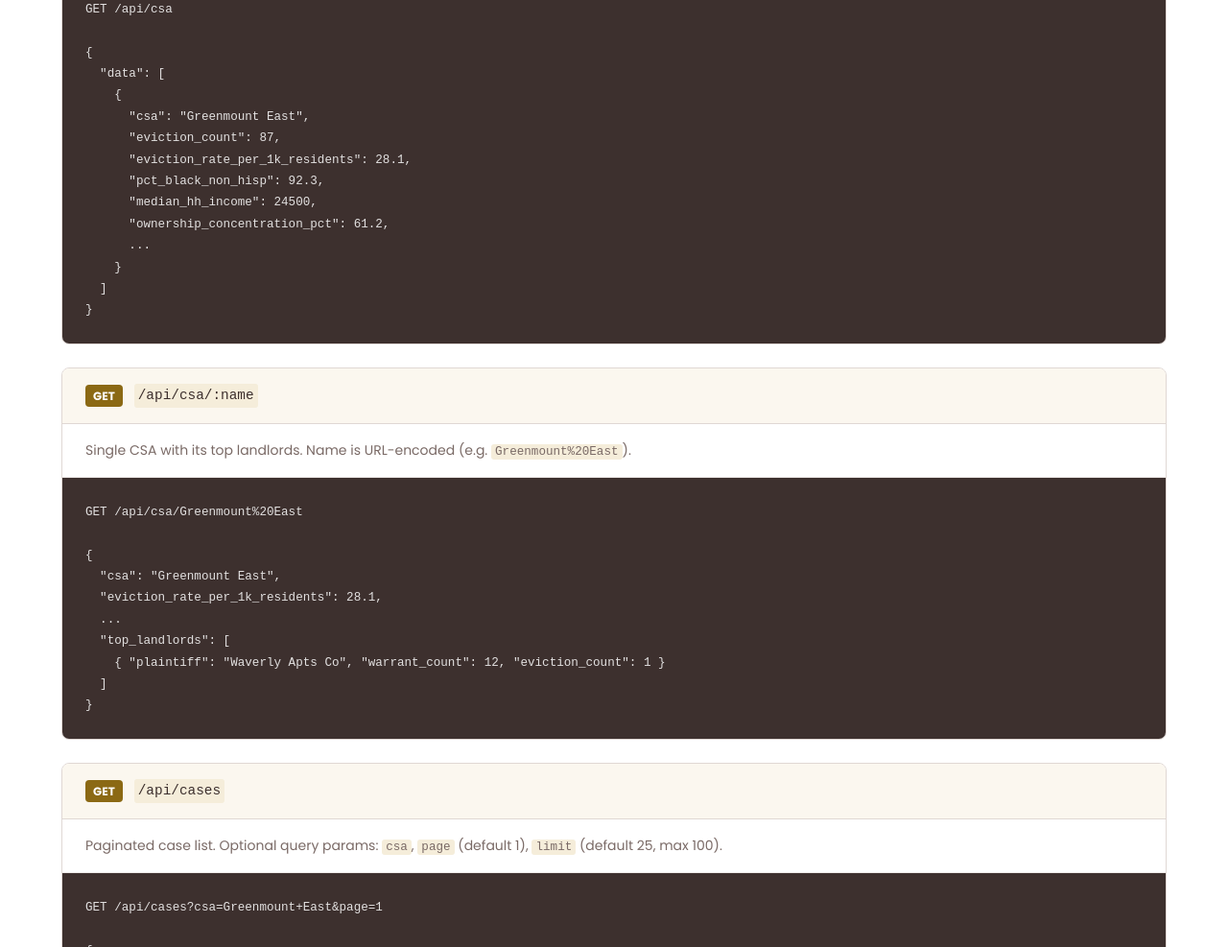
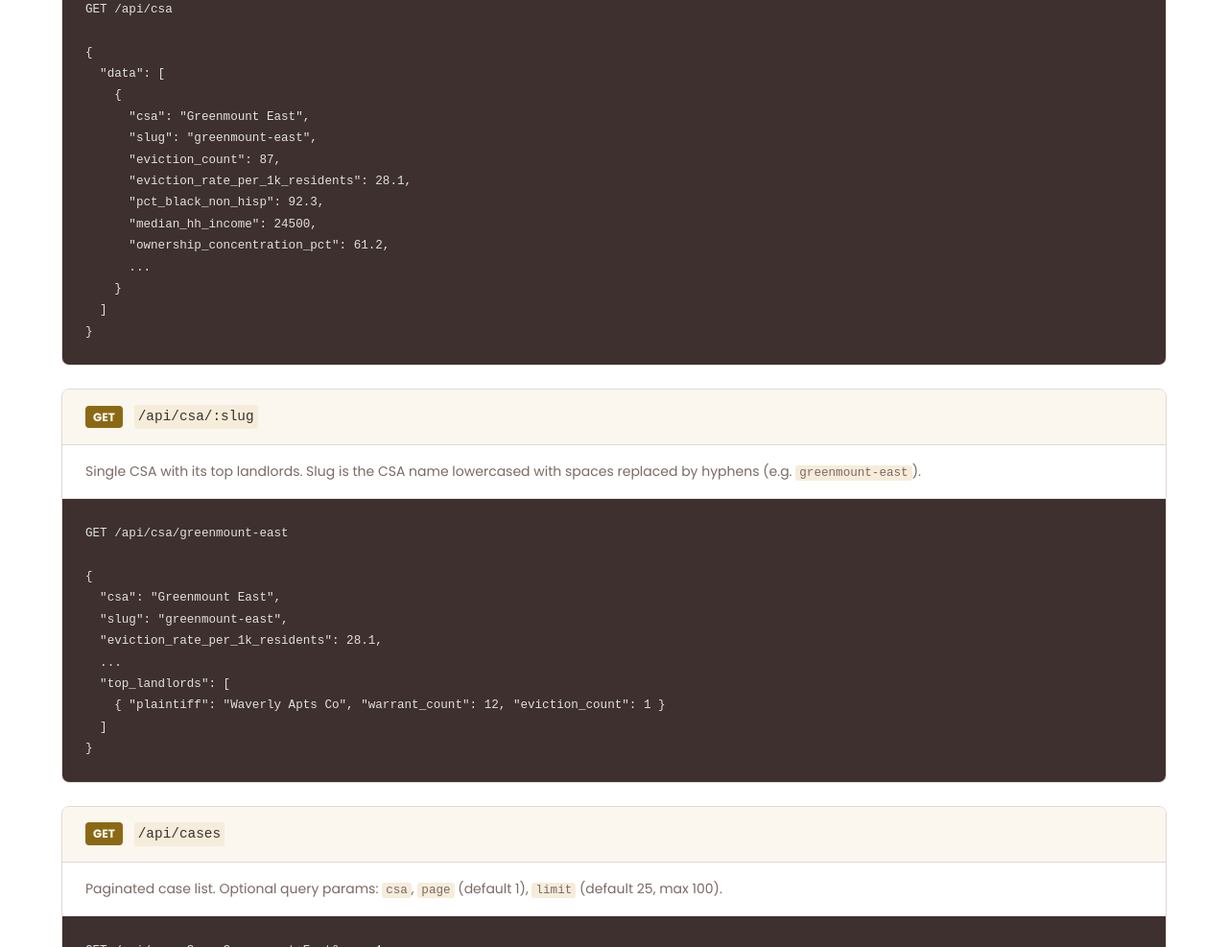
Before and after one commit to cofundable/eviction-prevention, an Astro site: page /data in a window 1280 px wide. Shown: the part 1826-2813 px from the top of the page at 96% size. Built offline with nearby package versions, Linux system fonts and the light colour scheme; Astro itself is replaced by a stand-in of ours.

Commit message:
docs: Fixes outdated API docs

```diff
--- a/src/pages/data.astro
+++ b/src/pages/data.astro
@@ -139,6 +139,7 @@ import BaseLayout from "../layouts/BaseLayout.astro";
   "data": [
     {
       "csa": "Greenmount East",
+      "slug": "greenmount-east",
       "eviction_count": 87,
       "eviction_rate_per_1k_residents": 28.1,
       "pct_black_non_hisp": 92.3,
@@ -153,17 +154,18 @@ import BaseLayout from "../layouts/BaseLayout.astro";
       <div class="endpoint">
         <div class="endpoint__header">
           <span class="method">GET</span>
-          <code class="path">/api/csa/:name</code>
+          <code class="path">/api/csa/:slug</code>
         </div>
         <p>
-          Single CSA with its top landlords. Name is URL-encoded (e.g.
-          <code>Greenmount%20East</code>).
+          Single CSA with its top landlords. Slug is the CSA name lowercased
+          with spaces replaced by hyphens (e.g. <code>greenmount-east</code>).
         </p>
         <pre
-          class="code-block"><code>{`GET /api/csa/Greenmount%20East
+          class="code-block"><code>{`GET /api/csa/greenmount-east
 
 {
   "csa": "Greenmount East",
+  "slug": "greenmount-east",
   "eviction_rate_per_1k_residents": 28.1,
   ...
   "top_landlords": [
```
